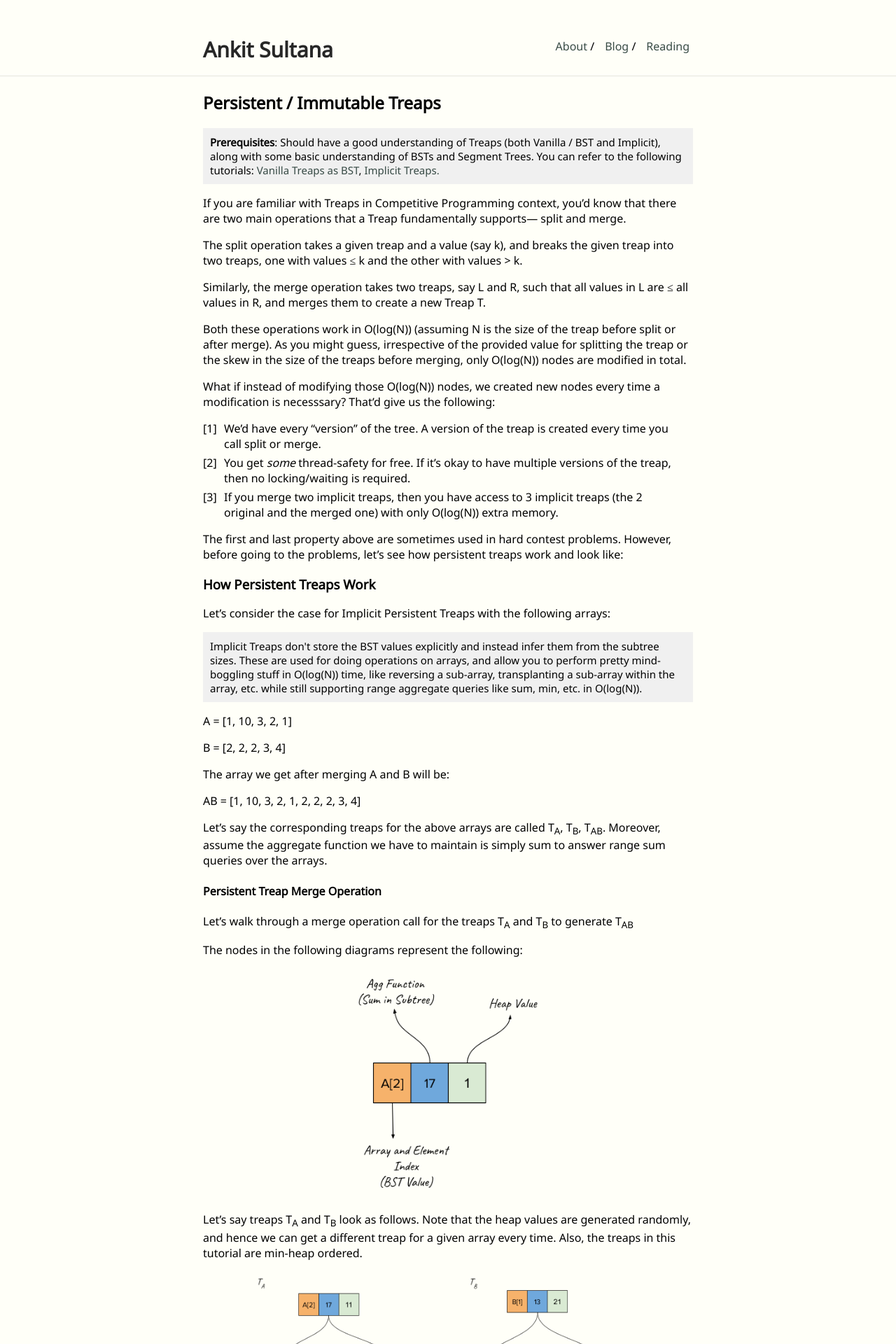
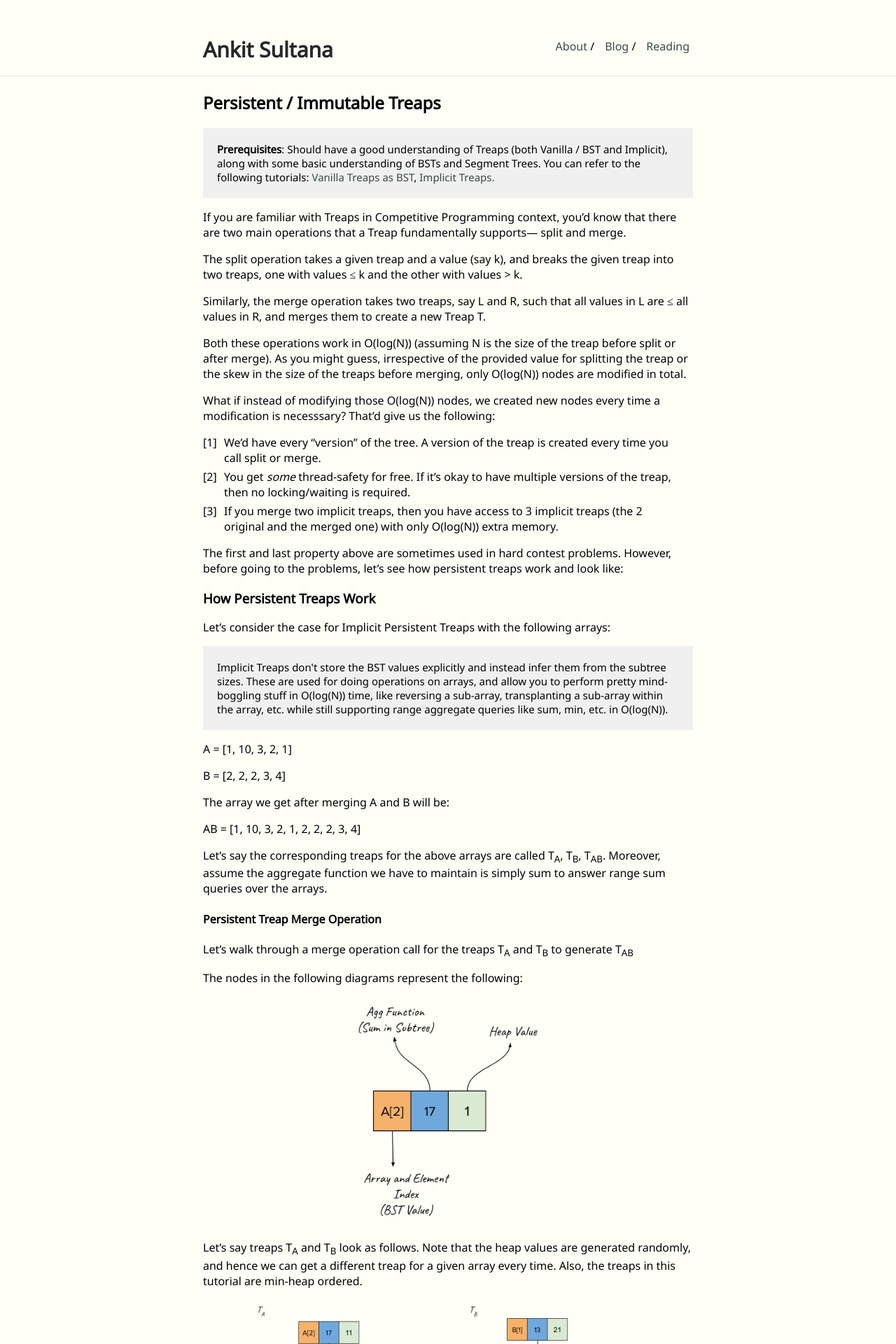
Before and after one commit to ankitsultana/ankitsultana.github.io, a Jekyll site: the page built from _posts/2021-03-29-persistent-treaps.markdown, in a window 1280 px wide. Shown: the top 1920 px of the page at 70% size. Built offline with Jekyll 4.4.1, drawn with Linux system fonts in a browser that asks for light colours.

Commit message:
Increase padding

```diff
--- a/_sass/typography.scss
+++ b/_sass/typography.scss
@@ -6,7 +6,7 @@
     }
     .callout {
         background: #f0f0f0;
-        padding: 10px;
+        padding: 20px;
         font-size: 15px;
     }
     .main-page-list {
```
